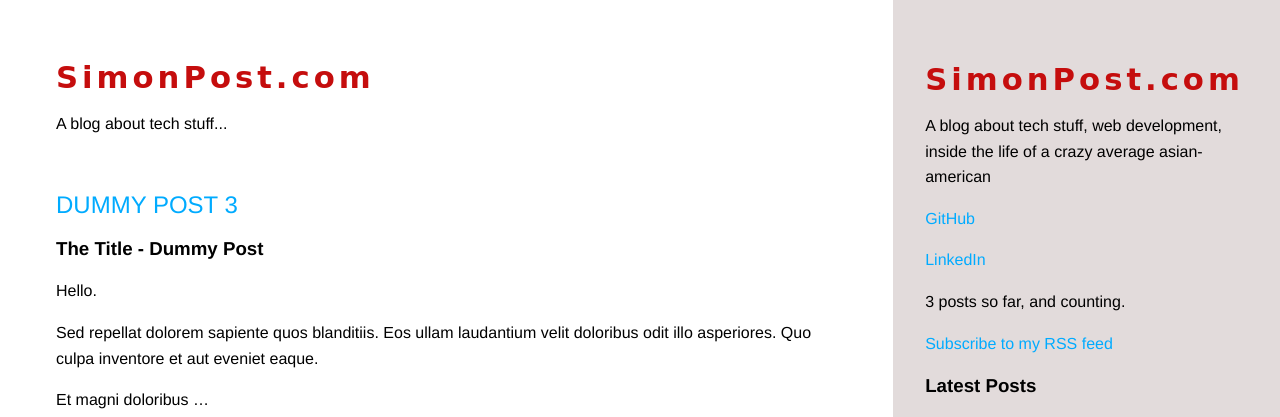
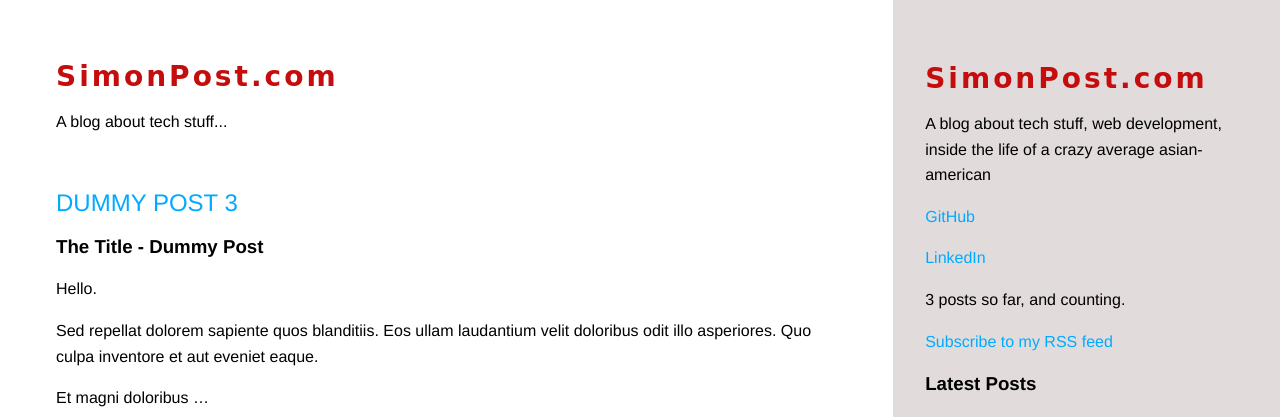
Before and after one commit to simonhlee97/ryucaveblog, a Django app: page / in a window 1280 px wide. Shown: the top 417 px of the page. Run offline with Django 3.2, Linux system fonts and the light colour scheme; data comes from the database, SQL or seed files in the repository; parts of the project's set-up code (start-up, migrations or seed data) failed here and were passed over; some web fonts are replaced.

Commit message:
favicon new

```diff
--- a/blog/static/css/blog.css
+++ b/blog/static/css/blog.css
@@ -18,8 +18,8 @@
 .ryufont {
 	color: var(--primary-red);
 	font-weight: 600;
-	font-size: 23pt;
-	letter-spacing: 4px;
+	font-size: 21pt;
+	letter-spacing: 3px;
     font-family: 'Londrina Shadow', cursive;
 }
 .ryufont a {
--- a/blog/templates/blog/base.html
+++ b/blog/templates/blog/base.html
@@ -5,8 +5,8 @@
 	<head>
 		<meta charset="UTF-8" />
 		<meta name="viewport" content="width=device-width, initial-scale=1.0" />
-		<title>SimonPost.COM</title>
-        <link rel="icon" type="image/png" sizes="32x32" href="{% static 'favicon.ico' %}">
+		<title>SimonPost.com</title>
+        <link rel="icon" type="image/png" sizes="32x32" href="{% static 'favicon.png' %}">
 		<link href="{% static 'css/blog.css' %}" rel="stylesheet">
         <link rel="preconnect" href="https://fonts.gstatic.com">
         <link href="https://fonts.googleapis.com/css2?family=Londrina+Shadow&display=swap" rel="stylesheet">
```
Also changed, not shown: blog/static/favicon.ico (deleted), blog/static/favicon.png (added).
